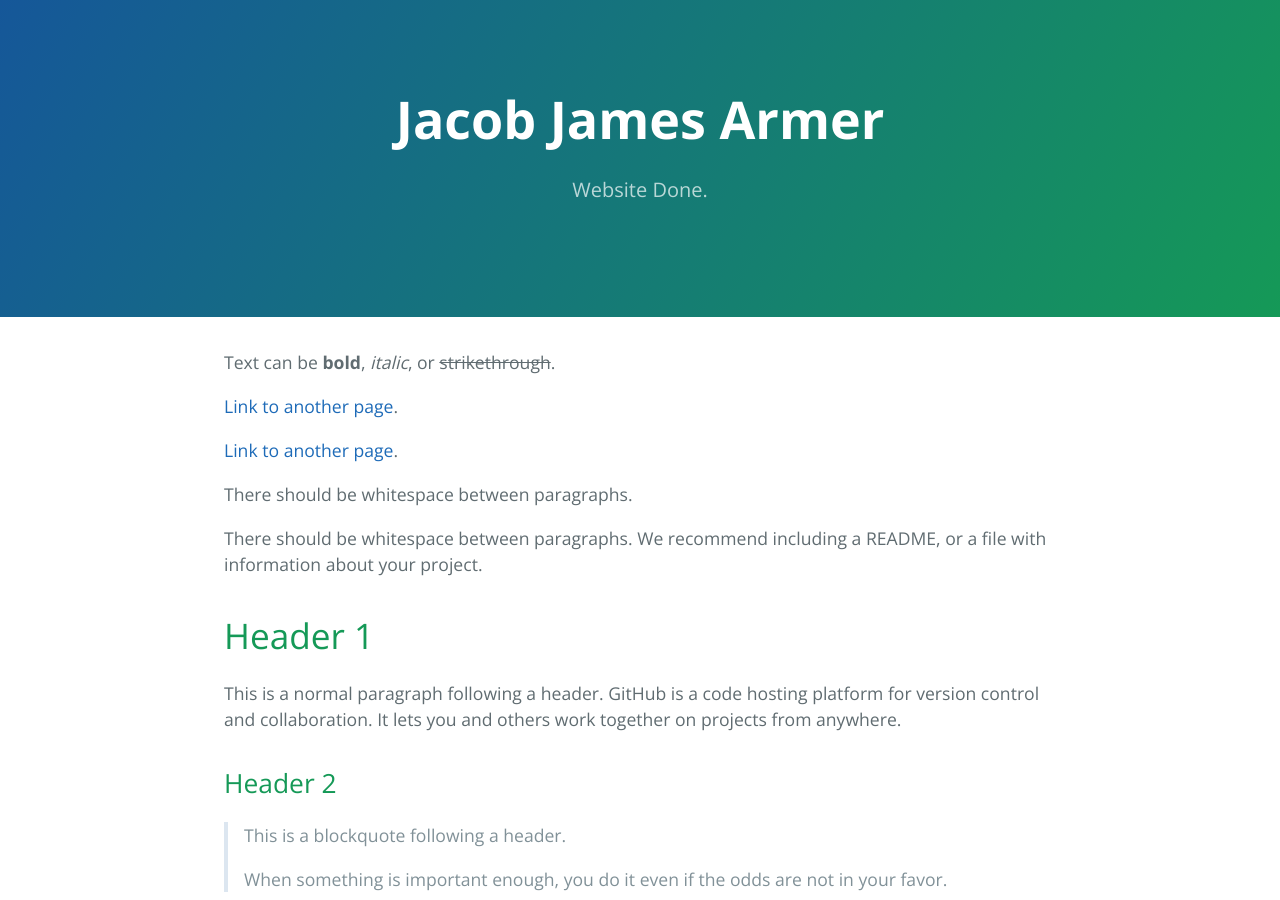
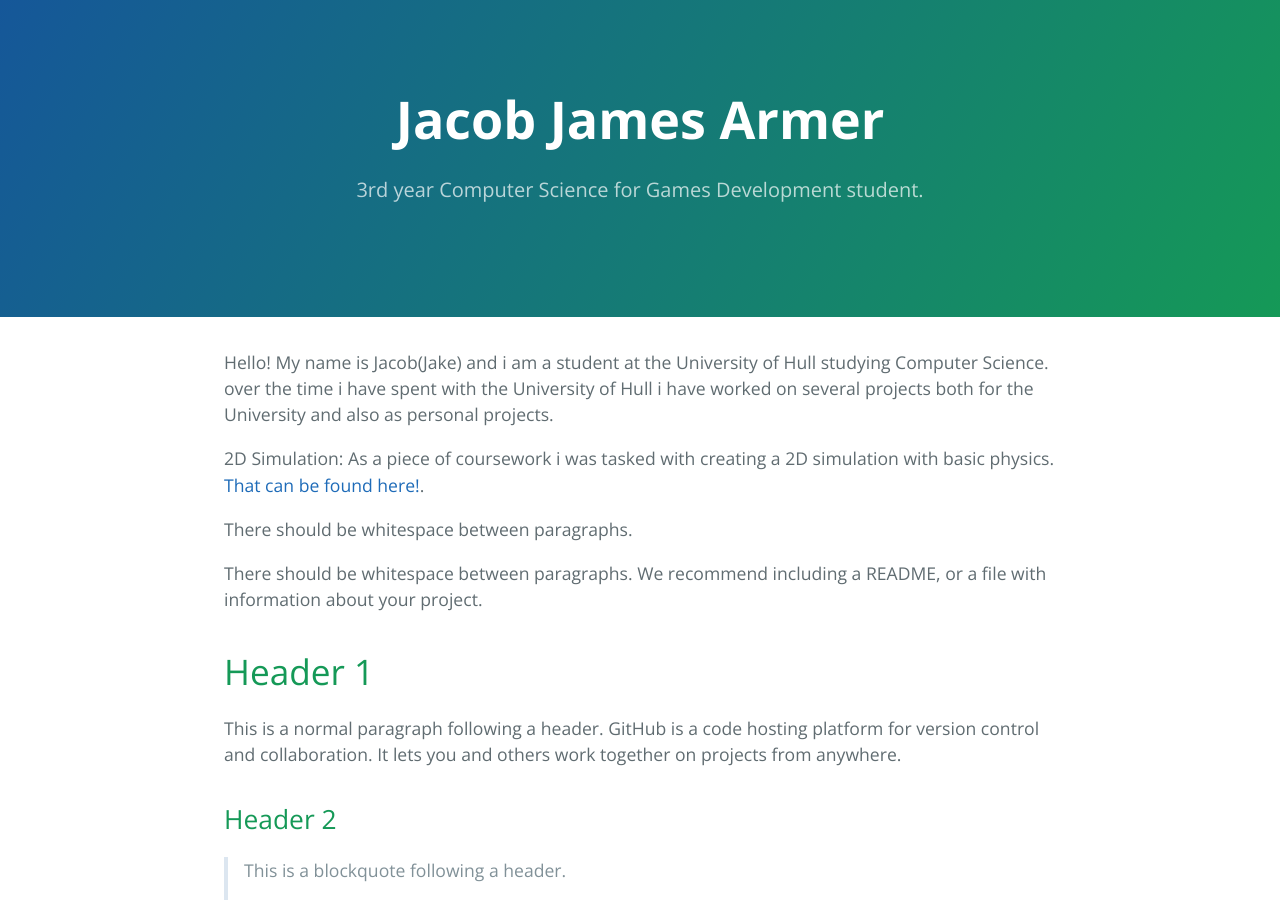
Before and after one commit to ArmerJacob/ArmerJacob.github.io, a Jekyll site: the page built from index.md, in a window 1280 px wide and 900 px high. Built offline with Jekyll 4.4.1, drawn with Linux system fonts in a browser that asks for light colours.

Commit message:
began editing for personalisation

```diff
--- a/_config.yml
+++ b/_config.yml
@@ -1,5 +1,5 @@
 title: Jacob James Armer
-description: Website Done.
+description: 3rd year Computer Science for Games Development student.
 show_downloads: false
 google_analytics:
 theme: jekyll-theme-cayman
--- a/index.md
+++ b/index.md
@@ -2,11 +2,14 @@
 layout: default
 ---
 
-Text can be **bold**, _italic_, or ~~strikethrough~~.
+Hello! My name is Jacob(Jake) and i am a student at the University of Hull studying Computer Science.
+over the time i have spent with the University of Hull i have worked on several projects both
+for the University and also as personal projects.
 
-[Link to another page](./another-page.html).
+2D Simulation:
+As a piece of coursework i was tasked with creating a 2D simulation with basic physics.
+[That can be found here!](./2D/index.html).
 
-[Link to another page](./2D/index.html).
 
 There should be whitespace between paragraphs.
 
```
